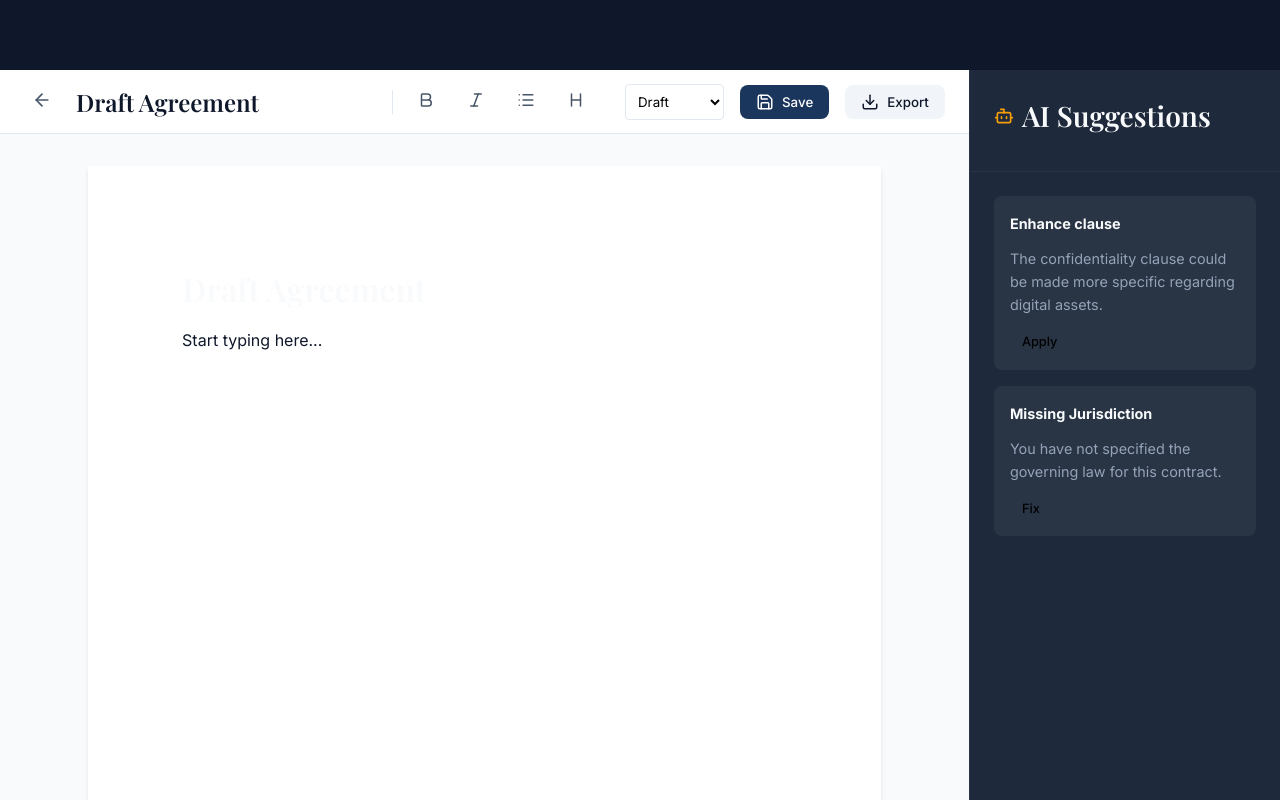
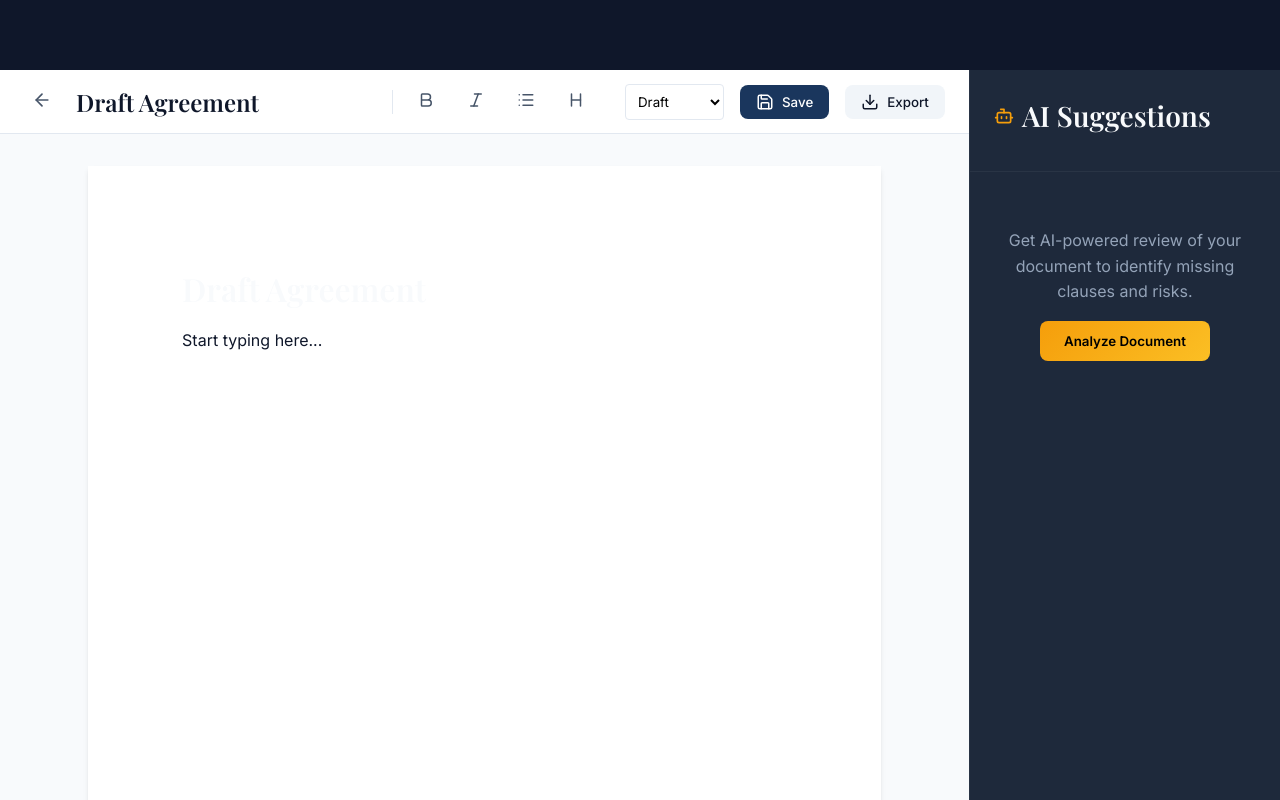
Before and after one commit to ashwin554/SIH-Legal-Documentation-Assistant, a React (Vite) app in the folder client/: page /documents/1 in a window 1280 px wide. Built offline with nearby package versions, Linux system fonts and the light colour scheme; no server answers; sample sign-in values are in the browser's storage.

Commit message:
feat: implement real AI document review in editor sidebar

```diff
--- a/client/src/pages/DocumentEditor.jsx
+++ b/client/src/pages/DocumentEditor.jsx
@@ -3,6 +3,7 @@ import { useParams, useNavigate } from 'react-router-dom';
 import { ArrowLeft, Save, Download, Bold, Italic, List, Heading, Bot } from 'lucide-react';
 import LoadingSpinner from '../components/LoadingSpinner';
 import { api } from '../utils/api';
+import { marked } from 'marked';
 
 const DocumentEditor = () => {
   const { id } = useParams();
@@ -12,6 +13,8 @@ const DocumentEditor = () => {
   const [saving, setSaving] = useState(false);
   const [title, setTitle] = useState('');
   const [status, setStatus] = useState('draft');
+  const [aiReview, setAiReview] = useState('');
+  const [reviewing, setReviewing] = useState(false);
   const editorRef = useRef(null);
 
   useEffect(() => {
@@ -58,10 +61,10 @@ const DocumentEditor = () => {
     try {
       const blob = await api.documents.exportPDF(id);
       const url = window.URL.createObjectURL(blob);
-      const a = document.createElement('a');
+      const a = window.document.createElement('a');
       a.href = url;
       a.download = `${title}.pdf`;
-      document.body.appendChild(a);
+      window.document.body.appendChild(a);
       a.click();
       window.URL.revokeObjectURL(url);
     } catch (err) {
@@ -70,8 +73,22 @@ const DocumentEditor = () => {
   };
 
   const execCommand = (cmd, arg = null) => {
-    document.execCommand(cmd, false, arg);
+    window.document.execCommand(cmd, false, arg);
     editorRef.current.focus();
+  };
+
+  const handleReview = async () => {
+    setReviewing(true);
+    try {
+      const content = editorRef.current.innerText || editorRef.current.textContent;
+      const res = await api.ai.review({ content });
+      setAiReview(res.suggestions);
+    } catch (err) {
+      console.error(err);
+      alert('Failed to review document.');
+    } finally {
+      setReviewing(false);
+    }
   };
 
   if (loading) return <div style={{ minHeight: '100vh', display: 'flex', alignItems: 'center', justifyContent: 'center' }}><LoadingSpinner /></div>;
@@ -136,16 +153,16 @@ const DocumentEditor = () => {
           </h3>
         </div>
         <div className="sidebar-content">
-          <div className="ai-suggestion-card">
-            <p><strong>Enhance clause</strong></p>
-            <p style={{ color: 'var(--text-secondary)' }}>The confidentiality clause could be made more specific regarding digital assets.</p>
-            <button className="btn btn-secondary" style={{ padding: '0.25rem 0.75rem', fontSize: '0.8rem' }}>Apply</button>
-          </div>
-          <div className="ai-suggestion-card">
-            <p><strong>Missing Jurisdiction</strong></p>
-            <p style={{ color: 'var(--text-secondary)' }}>You have not specified the governing law for this contract.</p>
-            <button className="btn btn-secondary" style={{ padding: '0.25rem 0.75rem', fontSize: '0.8rem' }}>Fix</button>
-          </div>
+          {!aiReview ? (
+            <div style={{ textAlign: 'center', marginTop: '2rem' }}>
+              <p style={{ color: 'var(--text-secondary)', marginBottom: '1rem' }}>Get AI-powered review of your document to identify missing clauses and risks.</p>
+              <button onClick={handleReview} className="btn btn-accent" disabled={reviewing}>
+                {reviewing ? 'Analyzing...' : 'Analyze Document'}
+              </button>
+            </div>
+          ) : (
+            <div className="ai-suggestion-card markdown-body" style={{ background: 'transparent', padding: 0 }} dangerouslySetInnerHTML={{ __html: marked.parse(aiReview) }} />
+          )}
         </div>
       </aside>
     </div>
```
